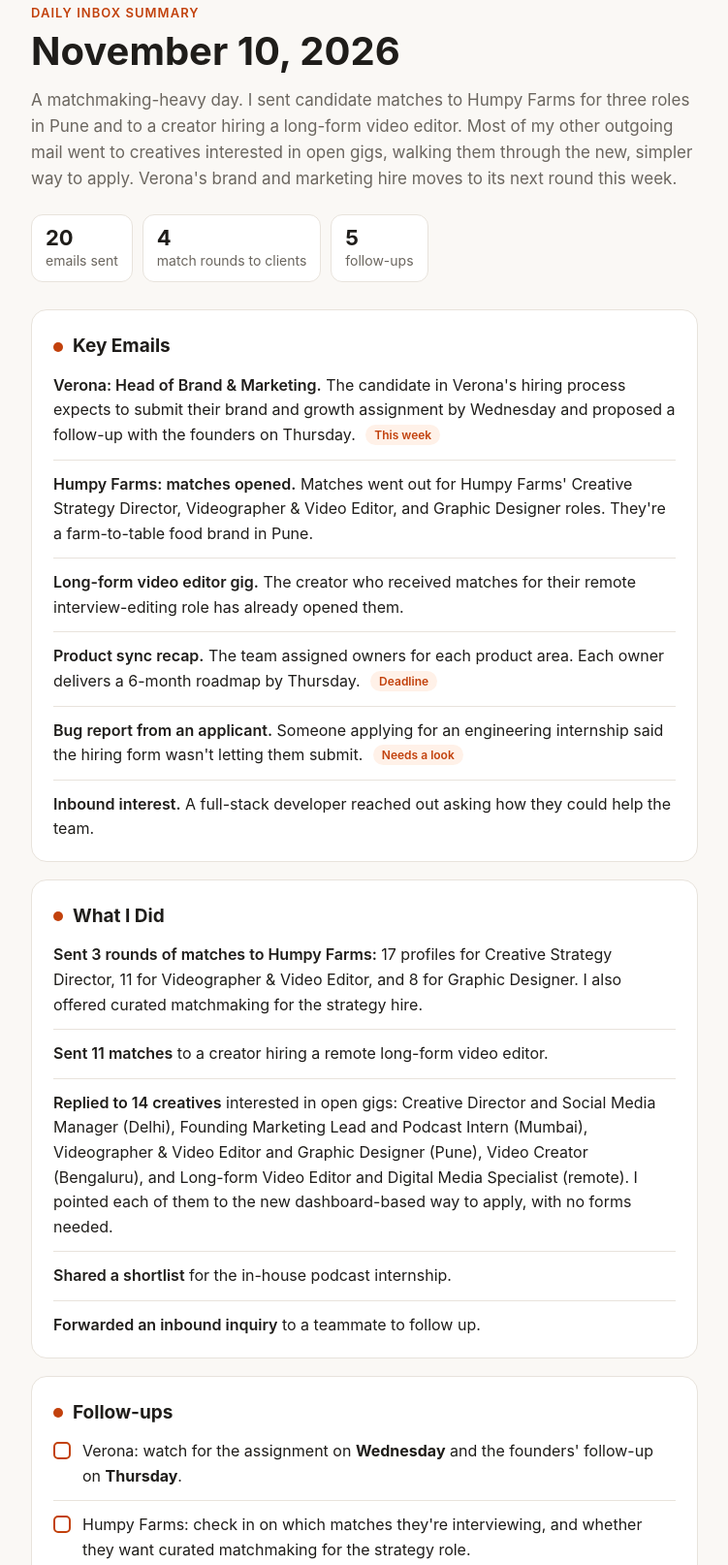
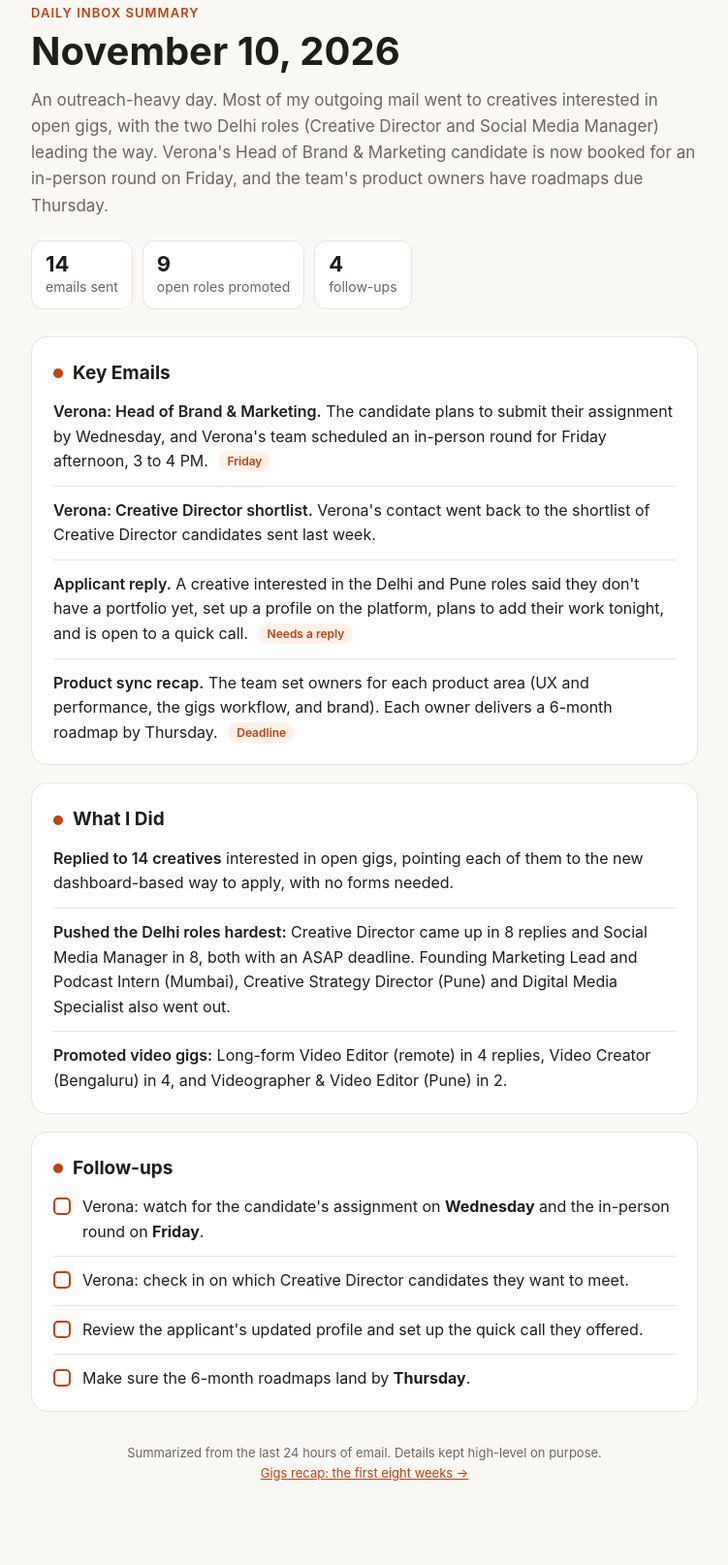
Before and after one commit to avantinagral/avantinagral.github.io, a plain HTML site: page index.html in a window 1280 px wide. Shown: the part 37-1651 px from the top of the page at 97% size, without its empty margins (264-1015 px from the left). Drawn offline with Linux system fonts and the light colour scheme.

Commit message:
Daily summary for November 10, 2026

```diff
--- a/index.html
+++ b/index.html
@@ -80,49 +80,44 @@
     <p class="eyebrow">Daily inbox summary</p>
     <h1>November 10, 2026</h1>
     <p class="overview">
-      A matchmaking-heavy day. I sent candidate matches to Humpy Farms for three roles in Pune
-      and to a creator hiring a long-form video editor. Most of my other outgoing mail went to
-      creatives interested in open gigs, walking them through the new, simpler way to apply.
-      Verona's brand and marketing hire moves to its next round this week.
+      An outreach-heavy day. Most of my outgoing mail went to creatives interested in open gigs,
+      with the two Delhi roles (Creative Director and Social Media Manager) leading the way.
+      Verona's Head of Brand &amp; Marketing candidate is now booked for an in-person round on Friday,
+      and the team's product owners have roadmaps due Thursday.
     </p>
     <ul class="stats">
-      <li><strong>20</strong>emails sent</li>
-      <li><strong>4</strong>match rounds to clients</li>
-      <li><strong>5</strong>follow-ups</li>
+      <li><strong>14</strong>emails sent</li>
+      <li><strong>9</strong>open roles promoted</li>
+      <li><strong>4</strong>follow-ups</li>
     </ul>
   </header>
 
   <section>
     <h2><span class="dot"></span>Key Emails</h2>
     <ul class="items">
-      <li><span class="label">Verona: Head of Brand &amp; Marketing.</span> The candidate in Verona's hiring process expects to submit their brand and growth assignment by Wednesday and proposed a follow-up with the founders on Thursday. <span class="tag">This week</span></li>
-      <li><span class="label">Humpy Farms: matches opened.</span> Matches went out for Humpy Farms' Creative Strategy Director, Videographer &amp; Video Editor, and Graphic Designer roles. They're a farm-to-table food brand in Pune.</li>
-      <li><span class="label">Long-form video editor gig.</span> The creator who received matches for their remote interview-editing role has already opened them.</li>
-      <li><span class="label">Product sync recap.</span> The team assigned owners for each product area. Each owner delivers a 6-month roadmap by Thursday. <span class="tag">Deadline</span></li>
-      <li><span class="label">Bug report from an applicant.</span> Someone applying for an engineering internship said the hiring form wasn't letting them submit. <span class="tag">Needs a look</span></li>
-      <li><span class="label">Inbound interest.</span> A full-stack developer reached out asking how they could help the team.</li>
+      <li><span class="label">Verona: Head of Brand &amp; Marketing.</span> The candidate plans to submit their assignment by Wednesday, and Verona's team scheduled an in-person round for Friday afternoon, 3 to 4 PM. <span class="tag">Friday</span></li>
+      <li><span class="label">Verona: Creative Director shortlist.</span> Verona's contact went back to the shortlist of Creative Director candidates sent last week.</li>
+      <li><span class="label">Applicant reply.</span> A creative interested in the Delhi and Pune roles said they don't have a portfolio yet, set up a profile on the platform, plans to add their work tonight, and is open to a quick call. <span class="tag">Needs a reply</span></li>
+      <li><span class="label">Product sync recap.</span> The team set owners for each product area (UX and performance, the gigs workflow, and brand). Each owner delivers a 6-month roadmap by Thursday. <span class="tag">Deadline</span></li>
     </ul>
   </section>
 
   <section>
     <h2><span class="dot"></span>What I Did</h2>
     <ul class="items">
-      <li><span class="label">Sent 3 rounds of matches to Humpy Farms:</span> 17 profiles for Creative Strategy Director, 11 for Videographer &amp; Video Editor, and 8 for Graphic Designer. I also offered curated matchmaking for the strategy hire.</li>
-      <li><span class="label">Sent 11 matches</span> to a creator hiring a remote long-form video editor.</li>
-      <li><span class="label">Replied to 14 creatives</span> interested in open gigs: Creative Director and Social Media Manager (Delhi), Founding Marketing Lead and Podcast Intern (Mumbai), Videographer &amp; Video Editor and Graphic Designer (Pune), Video Creator (Bengaluru), and Long-form Video Editor and Digital Media Specialist (remote). I pointed each of them to the new dashboard-based way to apply, with no forms needed.</li>
-      <li><span class="label">Shared a shortlist</span> for the in-house podcast internship.</li>
-      <li><span class="label">Forwarded an inbound inquiry</span> to a teammate to follow up.</li>
+      <li><span class="label">Replied to 14 creatives</span> interested in open gigs, pointing each of them to the new dashboard-based way to apply, with no forms needed.</li>
+      <li><span class="label">Pushed the Delhi roles hardest:</span> Creative Director came up in 8 replies and Social Media Manager in 8, both with an ASAP deadline. Founding Marketing Lead and Podcast Intern (Mumbai), Creative Strategy Director (Pune) and Digital Media Specialist also went out.</li>
+      <li><span class="label">Promoted video gigs:</span> Long-form Video Editor (remote) in 4 replies, Video Creator (Bengaluru) in 4, and Videographer &amp; Video Editor (Pune) in 2.</li>
     </ul>
   </section>
 
   <section>
     <h2><span class="dot"></span>Follow-ups</h2>
     <ul class="items check">
-      <li><span class="box"></span><span>Verona: watch for the assignment on <strong>Wednesday</strong> and the founders' follow-up on <strong>Thursday</strong>.</span></li>
-      <li><span class="box"></span><span>Humpy Farms: check in on which matches they're interviewing, and whether they want curated matchmaking for the strategy role.</span></li>
+      <li><span class="box"></span><span>Verona: watch for the candidate's assignment on <strong>Wednesday</strong> and the in-person round on <strong>Friday</strong>.</span></li>
+      <li><span class="box"></span><span>Verona: check in on which Creative Director candidates they want to meet.</span></li>
+      <li><span class="box"></span><span>Review the applicant's updated profile and set up the quick call they offered.</span></li>
       <li><span class="box"></span><span>Make sure the 6-month roadmaps land by <strong>Thursday</strong>.</span></li>
-      <li><span class="box"></span><span>Fix the hiring form and reply to the applicant who couldn't submit.</span></li>
-      <li><span class="box"></span><span>Check in with the long-form video editor client on their test edits.</span></li>
     </ul>
   </section>
 
```
